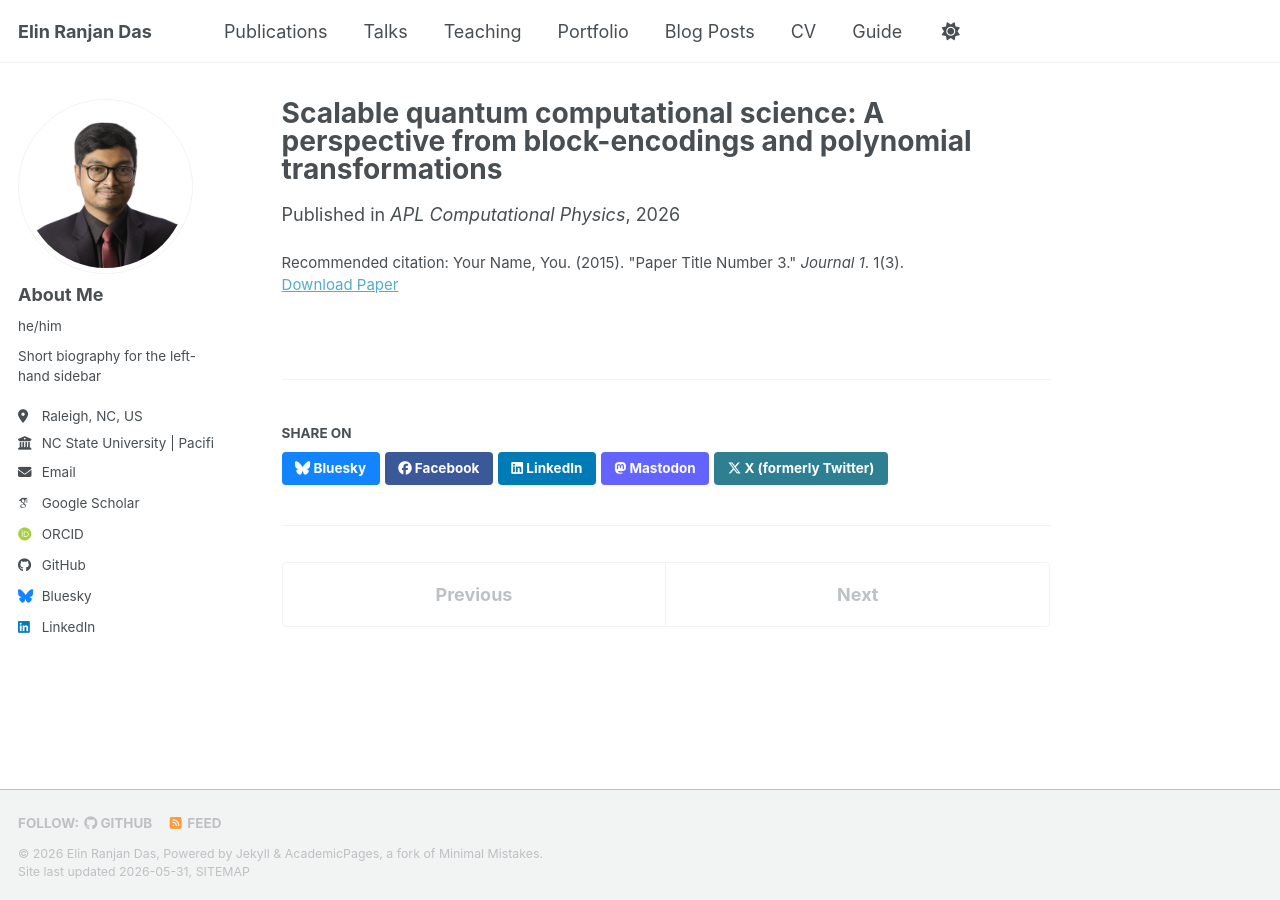
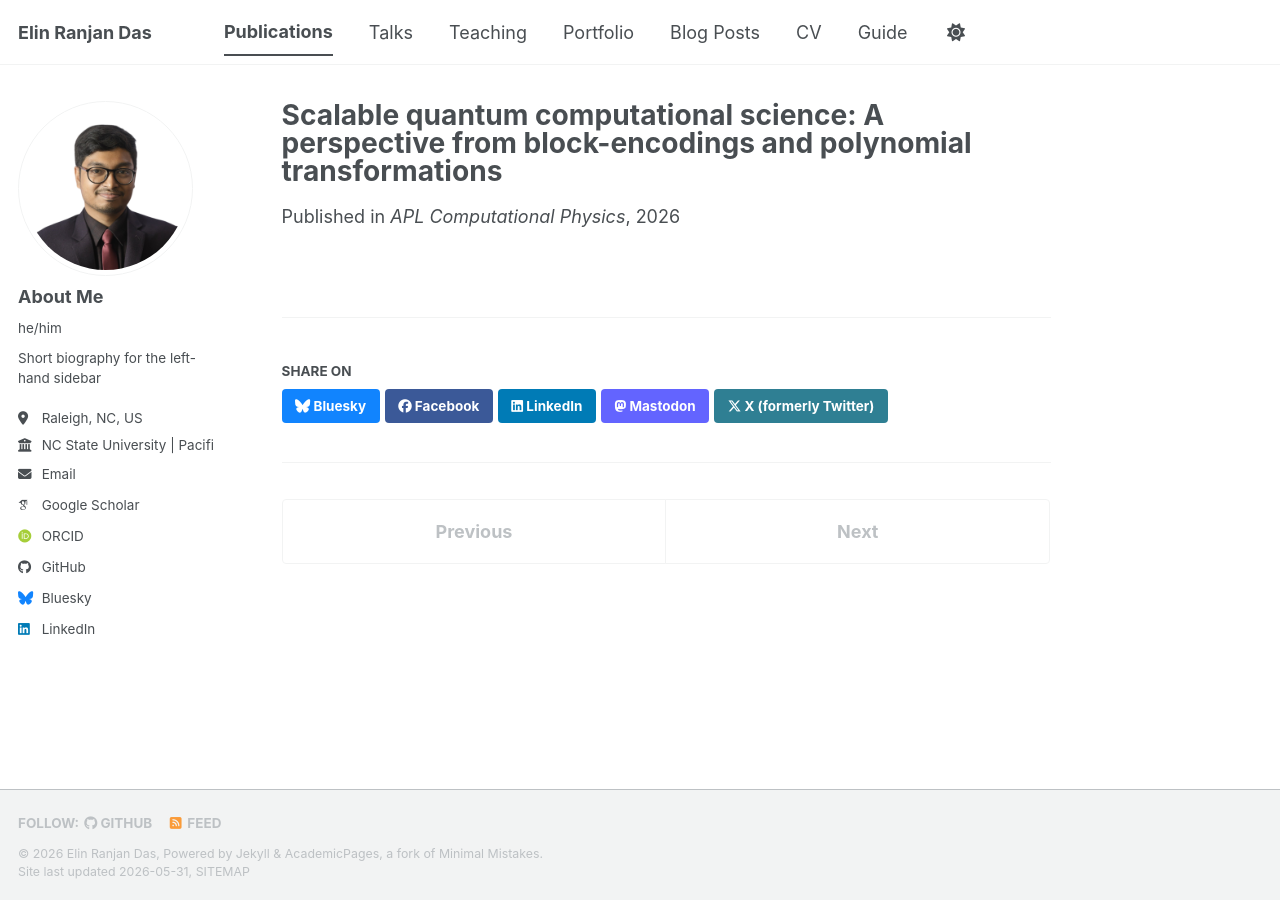
Before and after one commit to ElinRanjan/ElinRanjan.github.io, a Jekyll site: the page built from _publications/2015-10-01-paper-title-number-3.md, in a window 1280 px wide. Built offline with Jekyll 4.4.1, drawn with Linux system fonts in a browser that asks for light colours; some web fonts are replaced; a script bundle is joined from its source files by our own code; library files that are not in the unit come from our copies.

Commit message:
Revise citation and permalink in publication entry
Updated the citation format and removed the permalink.

```diff
--- a/_publications/2015-10-01-paper-title-number-3.md
+++ b/_publications/2015-10-01-paper-title-number-3.md
@@ -2,10 +2,8 @@
 title: "Scalable quantum computational science: A perspective from block-encodings and polynomial transformations"
 collection: publications
 category: journal
-permalink: /publication/2015-10-01-paper-title-number-3
 excerpt: "Significant developments made in quantum hardware and error correction recently have been driving quantum computing toward practical utility. However, gaps remain between abstract quantum algorithmic development and practical applications in computational sciences. In this perspective article, we propose several properties that scalable quantum computational science methods should possess. We further discuss how block-encodings and polynomial transformations can potentially serve as a unified framework with the desired properties. Recent advancements on these topics are presented, including the construction and assembly of block-encodings, and various generalizations of quantum signal processing (QSP) algorithms to perform polynomial transformations. The scalability of QSP methods on parallel and distributed quantum architectures is also highlighted. Promising applications in simulation and observable estimation in chemistry, physics, and optimization problems are presented. We hope this perspective serves as a gentle introduction to state-of-the-art quantum algorithms for the computational science community and inspires future development of scalable quantum computational science methodologies that bridge theory and practice."
 date: 2026-03-01
 venue: 'APL Computational Physics'
 paperurl: 'https://pubs.aip.org/aip/aco/article/2/1/010901/3378659'
-citation: 'Your Name, You. (2015). &quot;Paper Title Number 3.&quot; <i>Journal 1</i>. 1(3).'
 ---
```
